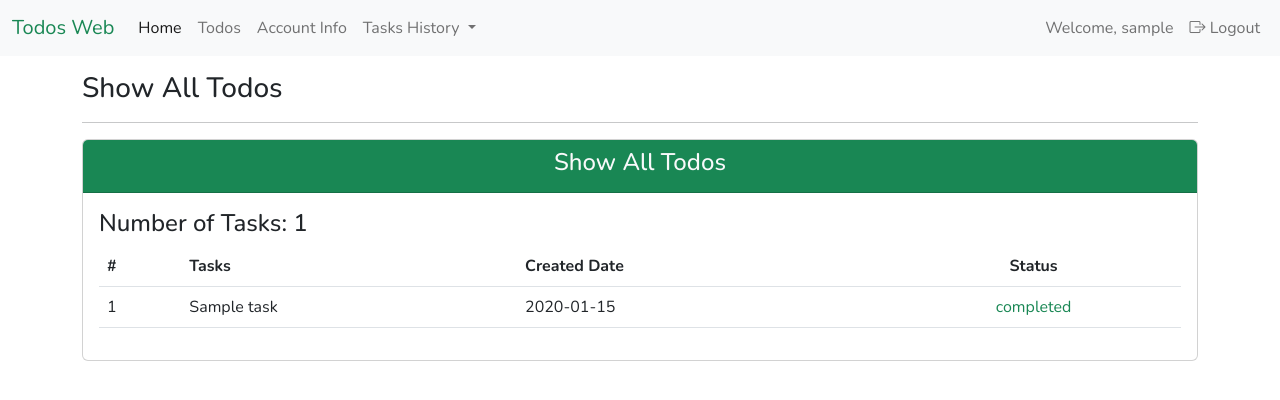
After one commit to noasuke/todo, a Flask app: page /todos/all_todos in a window 1280 px wide. The commit adds this page. Shown: the top 400 px of the page. Run offline with Flask 3, Linux system fonts and the light colour scheme; a user stored in the database is signed in; tables that the repository leaves empty hold one stand-in row (values such as "Sample post").

Commit message:
add new routes: todos history

```diff
--- a/todos/templates/layout.html
+++ b/todos/templates/layout.html
@@ -5,12 +5,13 @@
   <meta http-equiv="X-UA-Compatible" content="IE=edge">
   <meta name="viewport" content="width=device-width, initial-scale=1.0">
   <link href="https://cdn.jsdelivr.net/npm/bootstrap@5.2.3/dist/css/bootstrap.min.css" rel="stylesheet" integrity="sha384-rbsA2VBKQhggwzxH7pPCaAqO46MgnOM80zW1RWuH61DGLwZJEdK2Kadq2F9CUG65" crossorigin="anonymous">
-  <link href="https://fonts.googleapis.com/css2?family=Prompt:wght@300;400;700&display=swap" rel="stylesheet">
+  <link href="https://fonts.googleapis.com/css2?family=Krub:ital,wght@0,200;0,300;0,400;0,500;0,600;0,700;1,200;1,300;1,400;1,500;1,600;1,700&family=Nunito:ital,wght@0,200..1000;1,200..1000&display=swap" rel="stylesheet">
+  <link rel="stylesheet" href="https://cdn.jsdelivr.net/npm/bootstrap-icons@1.13.1/font/bootstrap-icons.min.css">
   <title>Todos Web - {% block title %}{% endblock %}
   </title>
   <style>
     body {
-      font-family: 'Prompt', sans-serif;
+      font-family: 'Nunito', 'Krub', sans-serif;
     }
   </style>
 </head>
--- a/todos/templates/navbar.html
+++ b/todos/templates/navbar.html
@@ -1,6 +1,6 @@
 <nav class="navbar navbar-expand-lg bg-light">
   <div class="container-fluid">
-    <a class="navbar-brand text-success" href="{{ url_for('core.index') }}">TodosWeb</a>
+    <a class="navbar-brand text-success" href="{{ url_for('core.index') }}">Todos Web</a>
     <button class="navbar-toggler" type="button" data-bs-toggle="collapse" data-bs-target="#navbarSupportedContent" aria-controls="navbarSupportedContent" aria-expanded="false" aria-label="Toggle navigation">
       <span class="navbar-toggler-icon"></span>
     </button>
@@ -24,6 +24,18 @@
           <li class="nav-item">
             <a class="nav-link" href="{{url_for('user.account')}}">Account Info</a>
           </li>
+          <li class="nav-item dropdown">
+            <a class="nav-link dropdown-toggle"  role="button" data-bs-toggle="dropdown" aria-expanded="false">
+              Tasks History
+            </a>
+            <ul class="dropdown-menu">
+              <li><a class="dropdown-item" href="{{url_for('todo.all_todos')}}">Show All Tasks</a></li>
+              <li><hr class="dropdown-divider"></li>
+              <li><a class="dropdown-item" href="{{url_for('todo.completed_todos')}}">Show Completed Tasks</a></li>
+              <li><a class="dropdown-item" href="{{url_for('todo.uncompleted_todos')}}">Show Uncompleted Tasks</a></li>
+            </ul>
+          </li>
+
         {% endif %}
 
 
@@ -34,14 +46,14 @@
           <a class="nav-link">Welcome, {{current_user.username}}</a>
         </li>
         <li class="nav-item">
-          <a class="nav-link" href="{{url_for('user.logout')}}">Logout</a>
+          <a class="nav-link" href="{{url_for('user.logout')}}"><i class="bi bi-box-arrow-right"></i> Logout</a>
         </li>
         {% else %}
         <li class="nav-item">
-          <a class="nav-link" href="{{url_for('user.register')}}">Register</a>
+          <a class="nav-link" href="{{url_for('user.register')}}"><i class="bi bi-card-checklist"></i> Register</a>
         </li>
         <li class="nav-item">
-          <a class="nav-link" href="{{url_for('user.login')}}">Login</a>
+          <a class="nav-link" href="{{url_for('user.login')}}"><i class="bi bi-box-arrow-in-right"></i> Login</a>
         </li>
         {% endif %}
 
--- a/todos/todo/routes.py
+++ b/todos/todo/routes.py
@@ -19,27 +19,31 @@ def index():
 @login_required
 def todos():
   form = TaskForm()
-  todo = Todo.query.filter(Todo.created_at==date.today(), Todo.user_id==current_user.id).first()
+  # todo = Todo.query.filter(Todo.created_at==date.today(), Todo.user_id==current_user.id).first()
+  query = db.select(Todo).where(Todo.created_at==date.today(), Todo.user==current_user)
+  todo = db.session.scalar(query)
 
   if todo:
-    todolist = Task.query.filter(Task.todo_id==todo.id)
+    # todolist = Task.query.filter(Task.todo_id==todo.id)
+    query = db.select(Task).where(Task.todo_id==todo.id)
+    tasks = db.session.scalars(query).all()
     if form.validate_on_submit():
       task = form.task.data
-      todolist = Task(task_name=task, todo_id=todo.id)
-      db.session.add(todolist)
+      new_task = Task(task_name=task, todo_id=todo.id)
+      db.session.add(new_task)
       db.session.commit()
 
       flash('Add New Task to Task Successfully!',
              'success')
       return redirect(url_for('todo.todos'))
   else:
-    todolist = None
+    tasks = None
 
   return render_template('todo/todos.html',
                           title='Todos Today',
                           form=form,
                           todo=todo,
-                          todolist=todolist)
+                          tasks=tasks)
 
 @todo_bp.route('/new_todo', methods=['GET', 'POST'])
 @login_required
@@ -62,3 +66,25 @@ def task_completed(id):
   db.session.commit()
 
   return redirect(url_for('todo.todos'))
+
+@todo_bp.route('/all_todos')
+@login_required
+def all_todos():
+  tasks = db.session.scalars(db.select(Task).where(Task.todo_id==Todo.id, Todo.user==current_user).order_by(Todo.created_at.desc())).all()
+  return render_template('todo/all_todos.html', title='Show All Todos', tasks=tasks)
+
+@todo_bp.route('/completed_todos')
+@login_required
+def completed_todos():
+  tasks = db.session.scalars(db.select(Task).where(Task.todo_id==Todo.id, Todo.user==current_user, Task.completed==True).order_by(Todo.created_at.desc())).all()
+  return render_template('todo/all_todos.html',
+                         title='Show Completed Tasks',
+                         tasks=tasks)
+
+@todo_bp.route('/uncompleted_todos')
+@login_required
+def uncompleted_todos():
+  tasks = db.session.scalars(db.select(Task).where(Task.todo_id==Todo.id, Todo.user==current_user, Task.completed==False).order_by(Todo.created_at.desc())).all()
+  return render_template('todo/all_todos.html',
+                         title='Show Uncompleted Tasks',
+                         tasks=tasks)
--- /dev/null
+++ b/todos/todo/templates/todo/all_todos.html
@@ -0,0 +1,50 @@
+{% extends 'layout.html' %}
+
+{% block title %}
+  {{title}}
+{% endblock %}
+
+{% block content %}
+  <div class="container mt-3">
+    <h3>{{title}}</h3>
+    <hr>
+    <div class="card">
+      <div class="card-header text-light bg-success text-center">
+        <h4>{{title}}</h4>
+      </div>
+      <div class="card-body">
+        <div class="table-responsive">
+          <table class="table table-hover">
+            <thead>
+              <tr>
+                <th>#</th>
+                <th>Tasks</th>
+                <th>Created Date</th>
+                <th class="text-center">Status</th>
+              </tr>
+            </thead>
+            <tbody>
+              <h4>Number of Tasks: {{tasks|length}}</h4>
+              {% for task in tasks %}
+                <tr>
+                  <td>{{loop.index}}</td>
+                  <td>{{task.task_name}}</td>
+                  <td>{{task.todo.created_at}}</td>
+                  <td class="text-center">
+                    {% if task.completed %}
+                      <span class="text-success">completed</span>
+                    {% else %}
+                    <span class="text-danger">uncomplete</span>
+                    {% endif %}
+
+                  </td>
+                </tr>
+              {% endfor %}
+
+            </tbody>
+          </table>
+        </div>
+      </div>
+    </div>
+  </div>
+{% endblock %}
--- a/todos/user/routes.py
+++ b/todos/user/routes.py
@@ -22,7 +22,7 @@ def register():
     user = User(username=username, email=email, password=hashed_pwd)
     db.session.add(user)
     db.session.commit()
-
+    flash('Register successful!', 'success')
     return redirect(url_for('user.login'))
 
   return render_template('user/register.html',
@@ -45,7 +45,7 @@ def login():
       return redirect(url_for('user.index'))
     else:
       flash('Login Unsuccessfull. Please check email and password',
-             'danger')
+             'warning')
 
   return render_template('user/login.html',
         title='Login Form', form=form)
--- a/todos/user/templates/user/login.html
+++ b/todos/user/templates/user/login.html
@@ -55,8 +55,11 @@
             </div>
           </div>
           <div class="mb-3">
+            <button type="submit" class="btn btn-outline-primary">
+              <i class="bi bi-box-arrow-in-right"></i>
+              {{form.submit.label.text}}
+            </button>
 
-            {{form.submit(class='btn btn-outline-primary')}}
           </div>
         </form>
       </div>
--- a/todos/user/templates/user/register.html
+++ b/todos/user/templates/user/register.html
@@ -79,8 +79,11 @@
 
           </div>
           <div class="mb-3">
+            <button type="submit" class="btn btn-outline-primary">
+              <i class="bi bi-card-checklist"></i>
+              {{form.submit.label.text}}
+            </button>
 
-            {{form.submit(class='btn btn-outline-primary')}}
           </div>
         </form>
       </div>
```
Also changed, not shown: requirements.txt (added, +23 -0 lines), todos/routes.py (deleted, +0 -126 lines), todos/todo/templates/todo/todos.html (+17 -7 lines).
